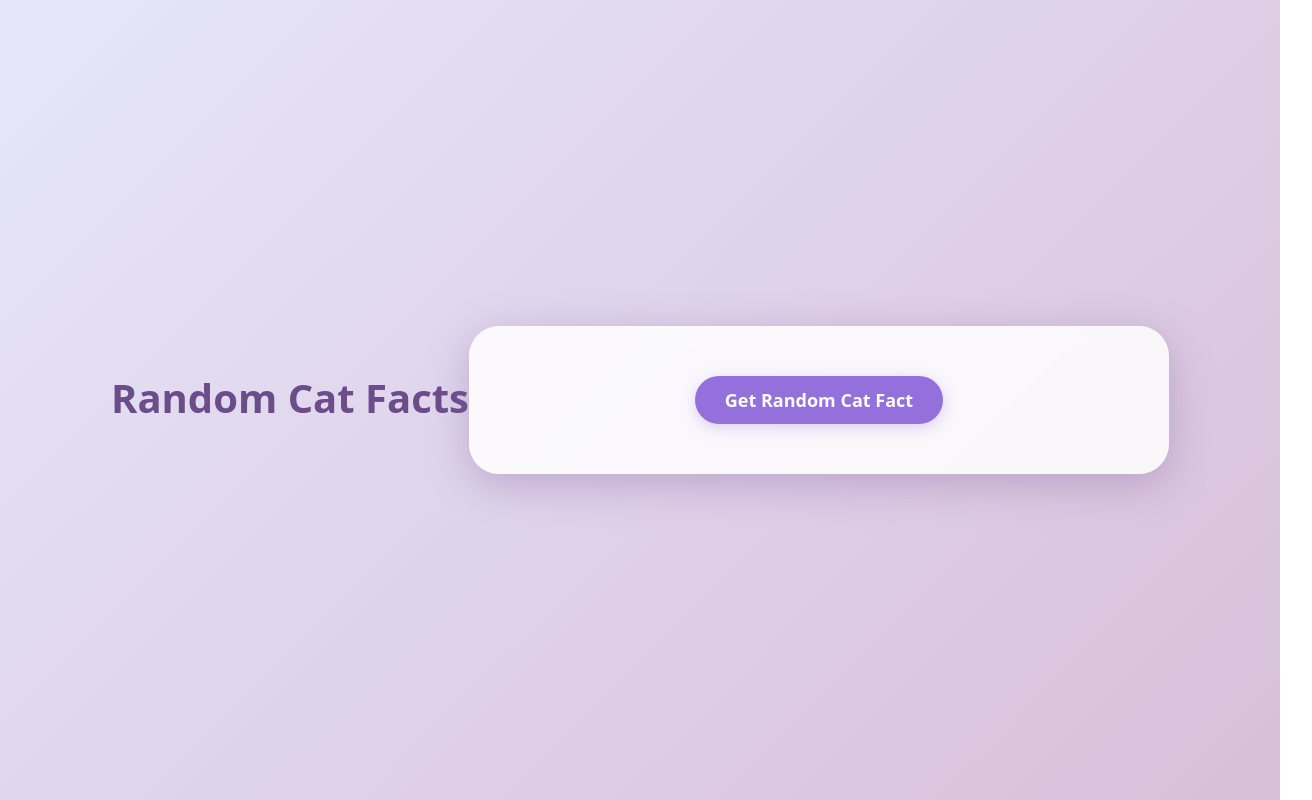
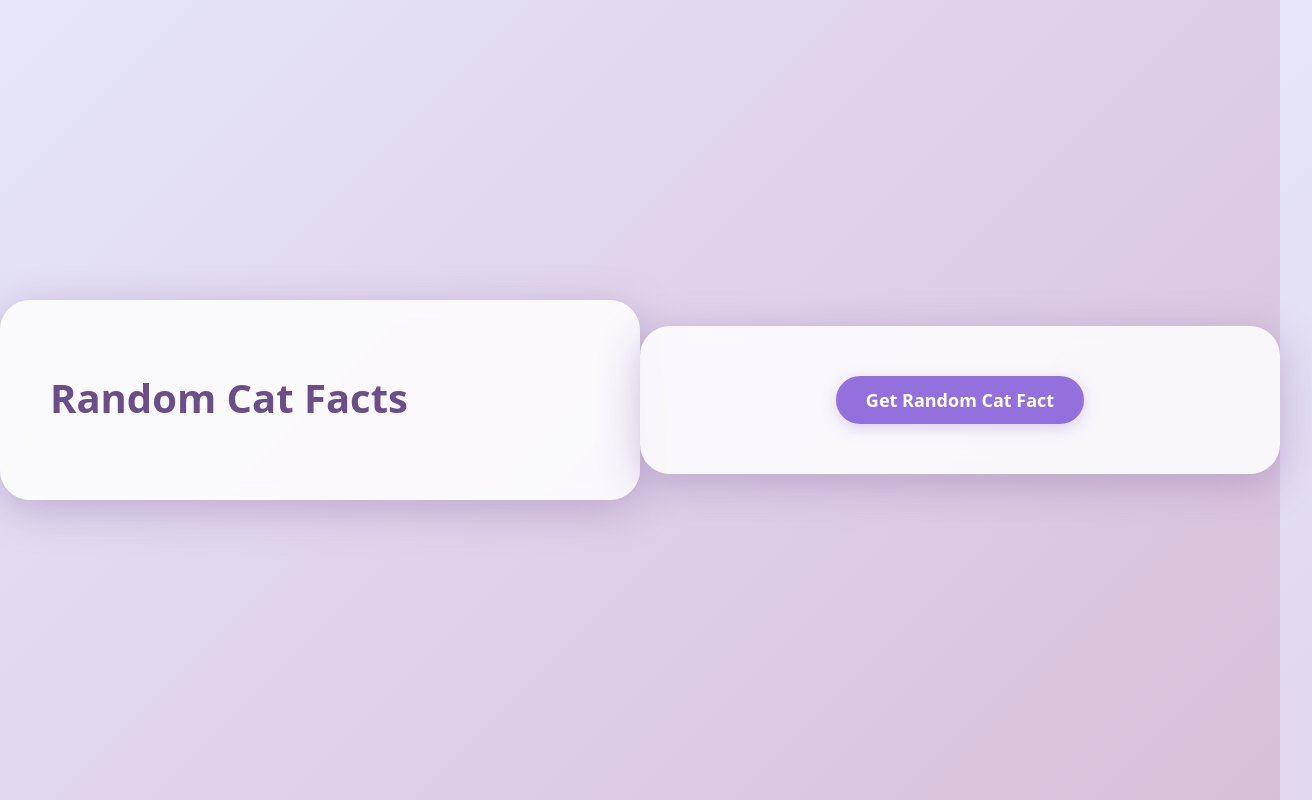
Before and after one commit to kaitbrew/summative-react-with-api, a React (Vite) app in the folder vite-project/: page / in a window 1280 px wide. Shown: the whole page, 1312 px wide, since content can reach past the window. Built offline with nearby package versions, Linux system fonts and the light colour scheme.

Commit message:
navbar work continuing

```diff
--- a/vite-project/src/Navbar.css
+++ b/vite-project/src/Navbar.css
@@ -8,11 +8,28 @@
   margin: 0 auto;
 }
 
+.navbar-container {
+  background-color: rgba(255, 255, 255, 0.85);
+  backdrop-filter: blur(10px);
+  border-radius: 30px;
+  padding: 50px;
+  box-shadow: 0 10px 40px rgba(138, 103, 171, 0.4);
+  width: 700px;
+  box-sizing: border-box;
+}
+
+.cat-fact-container {
+  max-width: 600px;
+  margin: 0 auto;
+  text-align: center;
+}
+
 h1 {
   color: #6b4d8a;
   margin-bottom: 30px;
   font-size: 2.5rem;
 }
+
 
 @media (prefers-color-scheme: dark) {
   .app-wrapper {
--- a/vite-project/src/Navbar.jsx
+++ b/vite-project/src/Navbar.jsx
@@ -2,8 +2,9 @@ import "./Navbar.css";
 
 function Navbar() {
   return (
-    <div className="header-container">
+    <div className="navbar-container">
       <h1>Random Cat Facts</h1>
+      <div className="links"></div>
     </div>
   );
 }
```
